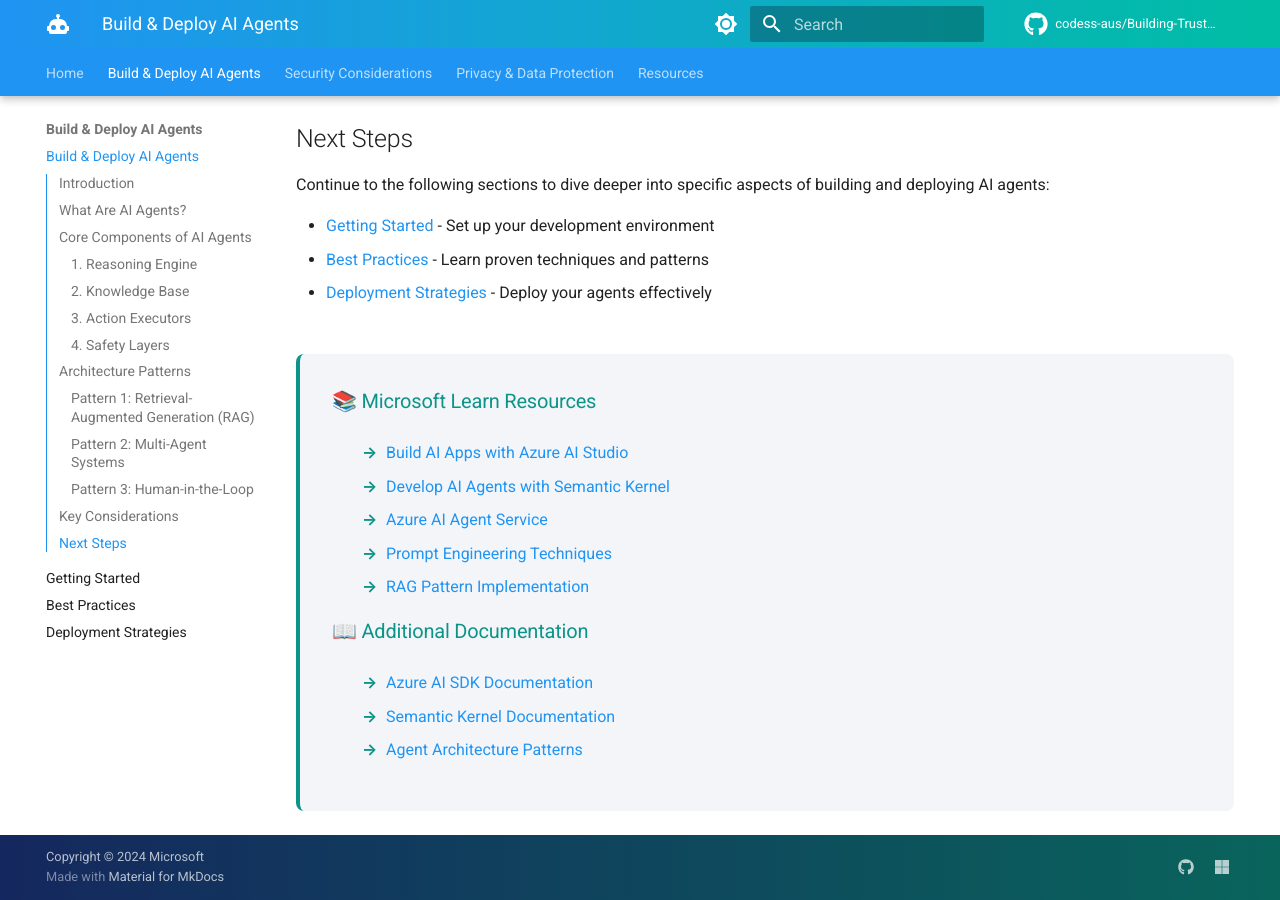
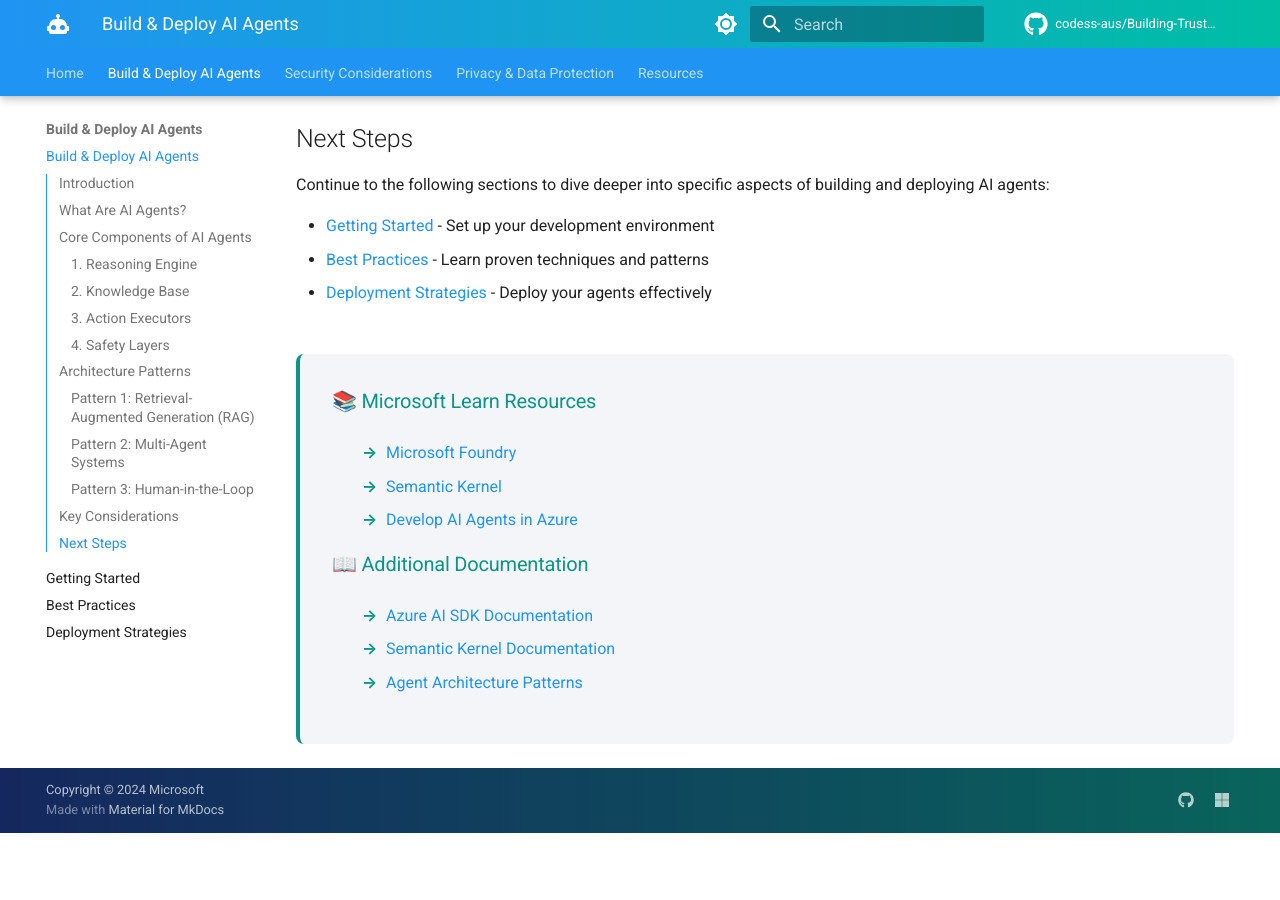
Before and after one commit to codess-aus/Building-Trustworthy-AI-Agents, an MkDocs documentation site: the page built from docs/build-deploy/index.md, in a window 1280 px wide and 900 px high, scrolled down 4222 px. Built offline with MkDocs 1.6.1 and Material for MkDocs 9.7.7, drawn with Linux system fonts in a browser that asks for light colours; comment, search, counter and statistics services are not loaded; after the commit the page ends 5055 px from its top, so only the background shows below that.

Commit message:
Update Microsoft Learn resource links for improved relevance and clarity

```diff
--- a/docs/build-deploy/index.md
+++ b/docs/build-deploy/index.md
@@ -160,11 +160,9 @@ Continue to the following sections to dive deeper into specific aspects of build
 <div class="resource-links">
 <h3>📚 Microsoft Learn Resources</h3>
 <ul>
-<li><a href="https://learn.microsoft.com/azure/ai-studio/" target="_blank" rel="noopener">Build AI Apps with Azure AI Studio</a></li>
-<li><a href="https://learn.microsoft.com/semantic-kernel/" target="_blank" rel="noopener">Develop AI Agents with Semantic Kernel</a></li>
-<li><a href="https://learn.microsoft.com/azure/ai-services/agents/" target="_blank" rel="noopener">Azure AI Agent Service</a></li>
-<li><a href="https://learn.microsoft.com/azure/ai-services/openai/concepts/prompt-engineering" target="_blank" rel="noopener">Prompt Engineering Techniques</a></li>
-<li><a href="https://learn.microsoft.com/azure/search/retrieval-augmented-generation-overview" target="_blank" rel="noopener">RAG Pattern Implementation</a></li>
+<li><a href="https://learn.microsoft.com/azure/ai-studio/" target="_blank" rel="noopener">Microsoft Foundry</a></li>
+<li><a href="https://learn.microsoft.com/semantic-kernel/" target="_blank" rel="noopener">Semantic Kernel</a></li>
+<li><a href="https://microsoftlearning.github.io/mslearn-ai-agents/" target="_blank" rel="noopener">Develop AI Agents in Azure</a></li>
 </ul>
 <h3>📖 Additional Documentation</h3>
 <ul>
```
